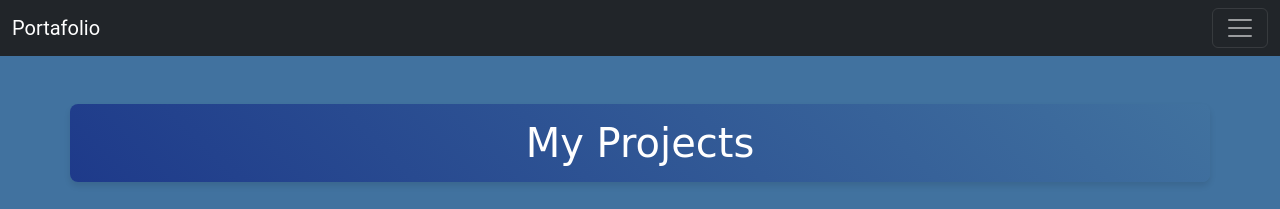
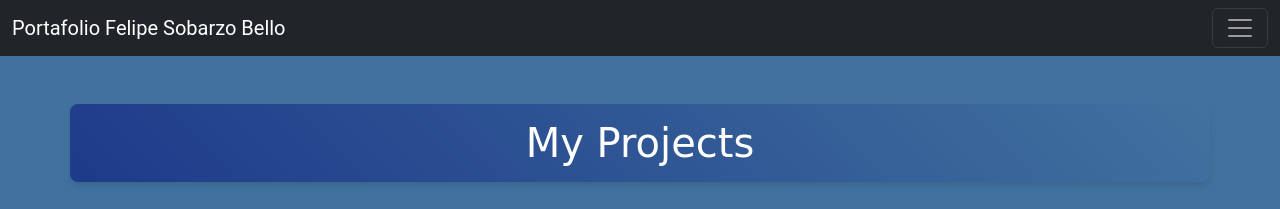
Before and after one commit to Ultrapipe40/fsobarzo.github.io, a plain HTML site: page projects.html in a window 1280 px wide. Shown: the top 209 px of the page. Drawn offline with nearby package versions, Linux system fonts and the light colour scheme.

Commit message:
Update projects.html

```diff
--- a/projects.html
+++ b/projects.html
@@ -10,7 +10,7 @@
 <body class="wrapper d-flex flex-column min-vh-100">
   <nav class="navbar navbar-dark bg-dark fixed-top">
     <div class="container-fluid">
-        <a class="navbar-brand roboto" href="#">Portafolio</a>
+        <a class="navbar-brand roboto" href="#">Portafolio Felipe Sobarzo Bello</a>
         <button class="navbar-toggler" type="button" data-bs-toggle="collapse" data-bs-target="#navbarNav" aria-controls="navbarNav" aria-expanded="false" aria-label="Toggle navigation">
             <span class="navbar-toggler-icon"></span>
         </button>
```
